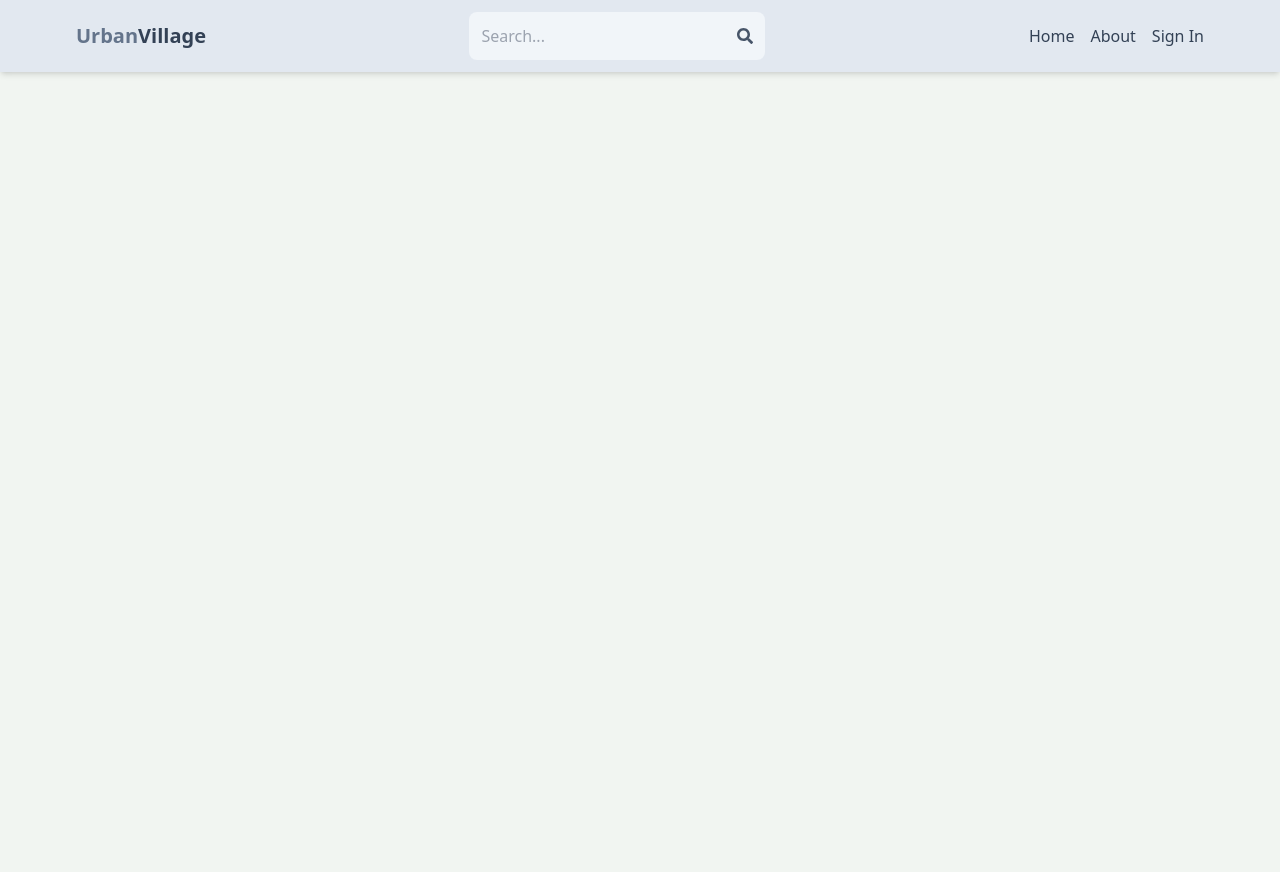
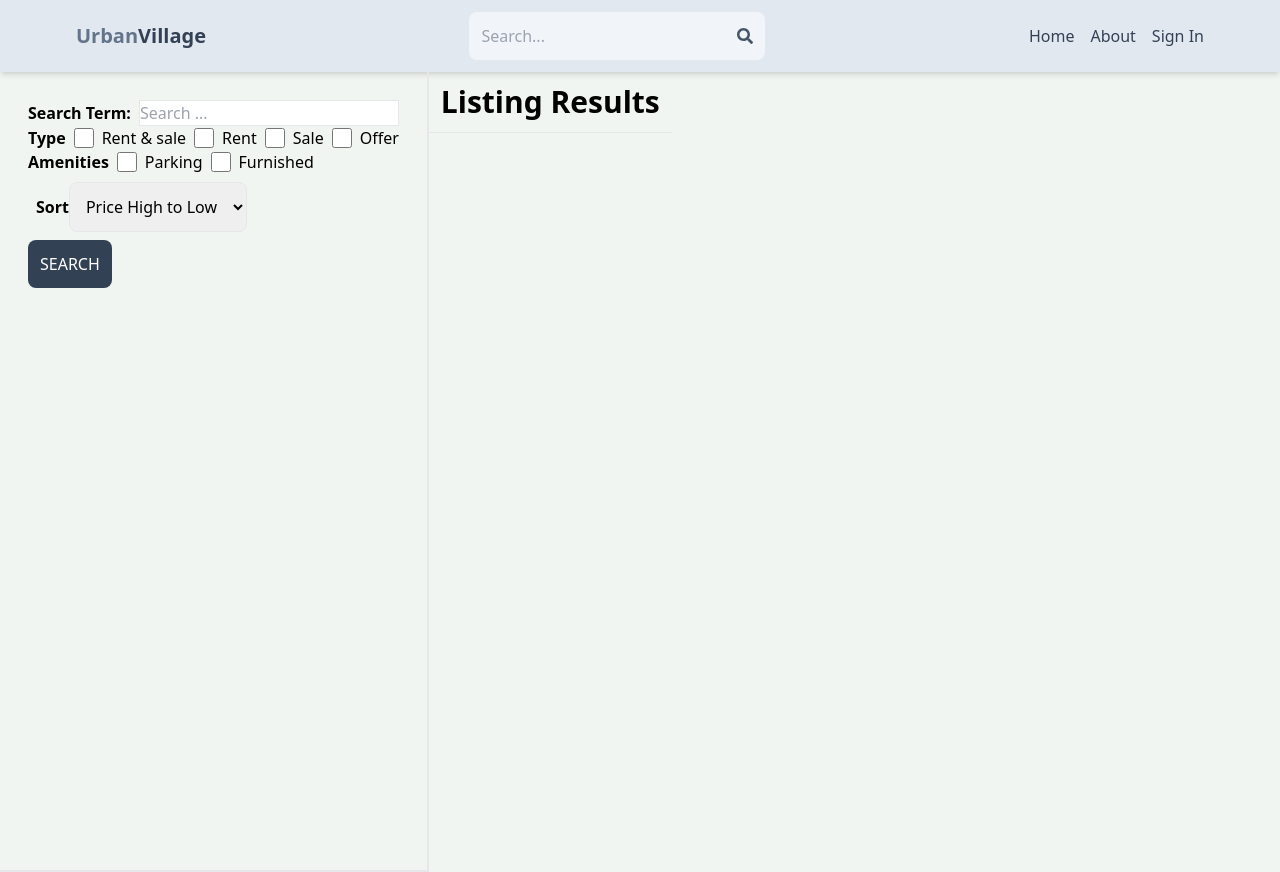
Before and after one commit to MwambiaBrian/Real-estate, a React (Vite) app in the folder client/: page /search in a window 1280 px wide. Before the commit the page ends 800 px from the top, so only its background shows below. Built offline with nearby package versions, Linux system fonts and the light colour scheme; no server answers.

Commit message:
create search page UI

```diff
--- a/client/src/App.jsx
+++ b/client/src/App.jsx
@@ -11,6 +11,7 @@ import CreateListing from "./pages/CreateListing";
 import UpdateListing from "./pages/UpdateListing";
 import Listing from "./pages/Listing";
 import PrivateRoute from "./components/PrivateRoute";
+import Search from "./pages/Search";
 
 function App() {
   return (
@@ -22,6 +23,7 @@ function App() {
         <Route path="/sign-up" element={<Signup />} />
         <Route path="/about" element={<About />} />
         <Route path="/listing/:listingId" element={<Listing />} />
+        <Route path="/search" element={<Search />} />
         <Route element={<PrivateRoute />}>
           <Route path="/profile" element={<Profile />} />
           <Route path="/create-listing" element={<CreateListing />} />
--- a/client/src/components/OAuth.jsx
+++ b/client/src/components/OAuth.jsx
@@ -14,7 +14,9 @@ export default function OAuth() {
       const auth = getAuth(app);
       const result = await signInWithPopup(auth, provider);
 
-      const res = await fetch("http://localhost:5000/api/auth/google", {
+      const res = await fetch(
+        "https://two0fastestate.onrender.com/api/auth/google",
+        {
           method: "POST",
           headers: {
             "Content-type": "application/json",
@@ -24,7 +26,8 @@ export default function OAuth() {
             email: result.user.email,
             avatar: result.user.photoURL,
           }),
-      });
+        }
+      );
       // console.log(res);
       const data = await res.json();
       console.log(data);
--- a/client/src/pages/CreateListing.jsx
+++ b/client/src/pages/CreateListing.jsx
@@ -115,11 +115,14 @@ export default function CreateListing() {
         return setError("Discount price must be lower than regular price");
       setloading(true);
       setError(false);
-      const res = await fetch("http://localhost:5000/api/listing/create", {
-        method: "POST",
-        headers: { "Content-Type": "application/json" },
-        body: JSON.stringify({ ...formData, userRef: currentUser._id }),
-      });
+      const res = await fetch(
+        "https://two0fastestate.onrender.com/api/listing/create",
+        {
+          method: "POST",
+          headers: { "Content-Type": "application/json" },
+          body: JSON.stringify({ ...formData, userRef: currentUser._id }),
+        }
+      );
       const data = await res.json();
 
       setloading(false);
--- a/client/src/pages/Listing.jsx
+++ b/client/src/pages/Listing.jsx
@@ -29,7 +29,7 @@ function Listing() {
       try {
         setLoading(true);
         const res = await fetch(
-          `http://localhost:5000/api/listing/get/${params.listingId}`
+          `https://two0fastestate.onrender.com/api/listing/get/${params.listingId}`
         );
 
         const data = await res.json();
--- a/client/src/pages/Profile.jsx
+++ b/client/src/pages/Profile.jsx
@@ -70,7 +70,7 @@ function Profile() {
     try {
       dispatch(updateUserStart());
       const res = await fetch(
-        `http://localhost:5000/api/user/update/${currentUser._id}`,
+        `https://two0fastestate.onrender.com/api/user/update/${currentUser._id}`,
         {
           method: "POST",
           headers: {
@@ -94,7 +94,7 @@ function Profile() {
     try {
       dispatch(deleteUserStart());
       const res = await fetch(
-        `http://localhost:5000/api/user/delete/${currentUser._id}`,
+        `https://two0fastestate.onrender.com/api/user/delete/${currentUser._id}`,
         {
           method: "DELETE",
         }
@@ -112,7 +112,9 @@ function Profile() {
   const handleSignOut = async () => {
     try {
       dispatch(signOutUserStart());
-      const res = await fetch(`http://localhost:5000/api/auth/signout`);
+      const res = await fetch(
+        `https://two0fastestate.onrender.com/api/auth/signout`
+      );
       const data = await res.json();
       if (data.success === false) {
         dispatch(signOutUserFailure(data.message));
@@ -127,7 +129,7 @@ function Profile() {
     try {
       setShowListingsError(false);
       const res = await fetch(
-        `http://localhost:5000/api/user/listings/${currentUser._id}`
+        `https://two0fastestate.onrender.com/api/user/listings/${currentUser._id}`
       );
       const data = await res.json();
       if (data.success === false) {
@@ -142,7 +144,7 @@ function Profile() {
   const handleDeleteListing = async (listingId) => {
     try {
       const res = await fetch(
-        `http://localhost:5000/api/listing/delete/${listingId}`,
+        `https://two0fastestate.onrender.com/api/listing/delete/${listingId}`,
         {
           method: "DELETE",
         }
--- /dev/null
+++ b/client/src/pages/Search.jsx
@@ -0,0 +1,72 @@
+import React from "react";
+
+function Search() {
+  return (
+    <div className="flex flex-col md:flex-row">
+      <div className="p-7 border-b-2 md:border-r-2 md:min-h-screen">
+        <form action="">
+          <div className="flex items-center gap-2">
+            <label className="whitespace-nowrap font-semibold">
+              Search Term:
+            </label>
+            <input
+              type="text"
+              id="searchTerm"
+              placeholder="Search ..."
+              className="border rounded-lgp-3 w-full"
+            />
+          </div>
+          <div className="flex gap-2 flex-wrap items-center">
+            <label className="font-semibold">Type</label>
+            <div className="flex gap-2">
+              <input type="checkbox" id="all" className="w-5" />
+              <span>Rent & sale</span>
+            </div>
+            <div className="flex gap-2">
+              <input type="checkbox" id="rent" className="w-5" />
+              <span>Rent</span>
+            </div>
+            <div className="flex gap-2">
+              <input type="checkbox" id="sale" className="w-5" />
+              <span>Sale</span>
+            </div>
+            <div className="flex gap-2">
+              <input type="checkbox" id="offer" className="w-5" />
+              <span>Offer</span>
+            </div>
+          </div>
+          <div className="flex gap-2 flex-wrap items-center">
+            <label className="font-semibold">Amenities</label>
+            <div className="flex gap-2">
+              <input type="checkbox" id="parking" className="w-5" />
+              <span>Parking</span>
+            </div>
+            <div className="flex gap-2">
+              <input type="checkbox" id="furnished" className="w-5" />
+              <span>Furnished</span>
+            </div>
+          </div>
+          <div className="flex items-center p-2">
+            <label className="font-semibold">Sort</label>
+            <select id="sort_order" className="border rounded-lg p-3">
+              <option>Price High to Low</option>
+              <option>Price Low to High</option>
+              <option>Latest</option>
+              <option>Oldest</option>
+            </select>
+          </div>
+          <button className="bg-slate-700 uppercase p-3 rounded-lg hover:opacity-95 text-white">
+            Search
+          </button>
+        </form>
+      </div>
+      <div className="">
+        <h1 className="text-3xl font-semibold border-b p-3 tex-slate-700">
+          Listing Results
+        </h1>
+      </div>
+    </div>
+  );
+}
+
+export default Search;
--- a/client/src/pages/SignIn.jsx
+++ b/client/src/pages/SignIn.jsx
@@ -24,12 +24,15 @@ function Signin() {
     // console.log(formData);
     try {
       dispatch(signInStart());
-      const res = await fetch("http://localhost:5000/api/auth/signin", {
-        method: "POST",
-        headers: { "Content-Type": "application/json" },
-        withCredentials: true,
-        body: JSON.stringify(formData),
-      });
+      const res = await fetch(
+        "https://two0fastestate.onrender.com/api/auth/signin",
+        {
+          method: "POST",
+          headers: { "Content-Type": "application/json" },
+          withCredentials: true,
+          body: JSON.stringify(formData),
+        }
+      );
       const data = await res.json();
       console.log(data);
       if (data.success === false) {
--- a/client/src/pages/SignUp.jsx
+++ b/client/src/pages/SignUp.jsx
@@ -15,11 +15,14 @@ function Signup() {
     // console.log(formData);
     try {
       setLoading(true);
-      const res = await fetch("http://localhost:5000/api/auth/signup", {
-        method: "POST",
-        headers: { "Content-Type": "application/json" },
-        body: JSON.stringify(formData),
-      });
+      const res = await fetch(
+        "https://two0fastestate.onrender.com/api/auth/signup",
+        {
+          method: "POST",
+          headers: { "Content-Type": "application/json" },
+          body: JSON.stringify(formData),
+        }
+      );
       const data = await res.json();
       console.log(data);
       if (data.success === false) {
--- a/client/src/pages/UpdateListing.jsx
+++ b/client/src/pages/UpdateListing.jsx
@@ -36,7 +36,7 @@ export default function UpdateListing() {
     const fetchListing = async () => {
       const listingId = params.listingId;
       const res = await fetch(
-        `http://localhost:5000/api/listing/get/${listingId}`
+        `https://two0fastestate.onrender.com/api/listing/get/${listingId}`
       );
 
       const data = await res.json();
```
Lines whose indentation alone changed are shown as unchanged.
